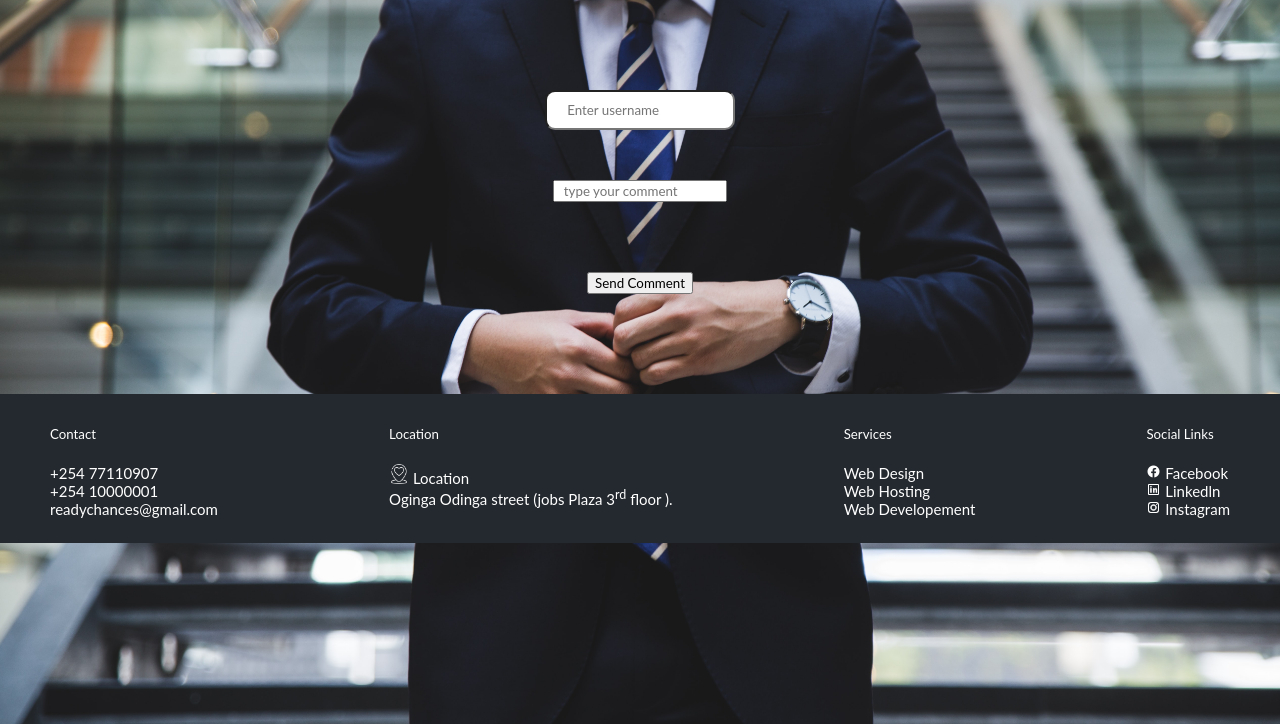
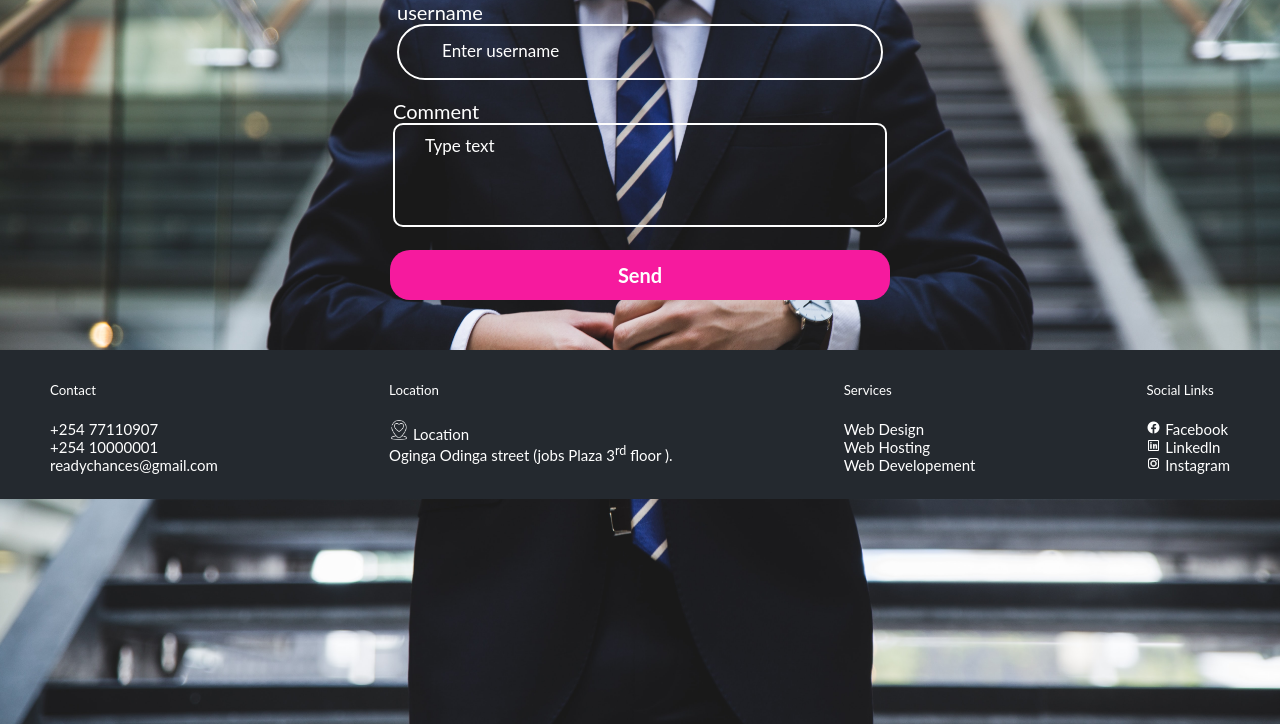
Before and after one commit to uhuru-rawlings/ready-chances, a PHP site: page /comment.html in a window 1280 px wide. Shown: the part 76-800 px from the top of the page. Run offline with PHP 8.4, Linux system fonts and the light colour scheme.

Commit message:
align forms at center and setting border pix

```diff
--- a/comment.css
+++ b/comment.css
@@ -73,8 +73,61 @@ a {
     text-decoration: none;
 }
 
-#usernam {
+#coment {
+    border-radius: 10px;
+    padding-bottom: 40px;
+    padding-right: 80px;
+    padding-top: 30px;
+    text-align: left;
+    background-color: inherit;
+    border: 2px #FFFFFF;
+    color: #FFFFFF;
+}
+
+textarea {
     border-radius: 10px;
     padding: 10px;
-    text-align: left;
+    width: 450px;
+    height: 80px;
+    max-width: 450px;
+    max-height: 80px;
+    min-width: 450px;
+    min-height: 80px;
+    padding-left: 30px;
+    background-color: inherit;
+    border: 2px solid #FFFFFF;
+    outline: none;
+    color: #FFFFFF;
 }
+
+::placeholder {
+    font-size: 17px;
+    color: #FFFFFF;
+}
+
+input[type=submit] {
+    width: 500px;
+    height: 50px;
+    font-size: 20px;
+    font-weight: bold;
+    background-color: #F61A9E;
+    border: none;
+    border-radius: 20px;
+    color: #FFFFFF;
+}
+
+input[type=text] {
+    border: 2px solid white;
+    color: #FFFFFF;
+    border-radius: 30px;
+    outline: none;
+    height: 50px;
+    width: 450px;
+    background-color: inherit;
+    padding-left: 30px;
+}
+
+label {
+    font-size: 20px;
+    color: white;
+}
--- a/comment.html
+++ b/comment.html
@@ -27,20 +27,20 @@
             </li>
         </ul>
     </nav>
-    <div id="content">
-        <form action="">
-            <div class="user">
-                <input type="" id="usernam" placeholder="   Enter username">
+    <div class="form">
+        <form action="#" method="POST">
+            <label for=""> username
+                <br>
+        <input type="text" id="username" placeholder="   Enter username" required>
+        </label>
+            <br>
+            <label for="">Comment
+         <br>
+         <textarea name="usercomment" id="usercomment" cols="30" rows="10" placeholder="Type text" required></textarea>
+        </label>
+            <br>
+            <input type="submit" value="Send" name="send">
         </form>
-        </div>
-        <div class="comment">
-            <form action="">
-                <input type="" id="comment" placeholder="  type your comment">
-            </form>
-        </div>
-        <div class="btn">
-            <button id="btncomment" type="button">Send Comment</button>
-        </div>
     </div>
 
     <!-- footer -->
```
